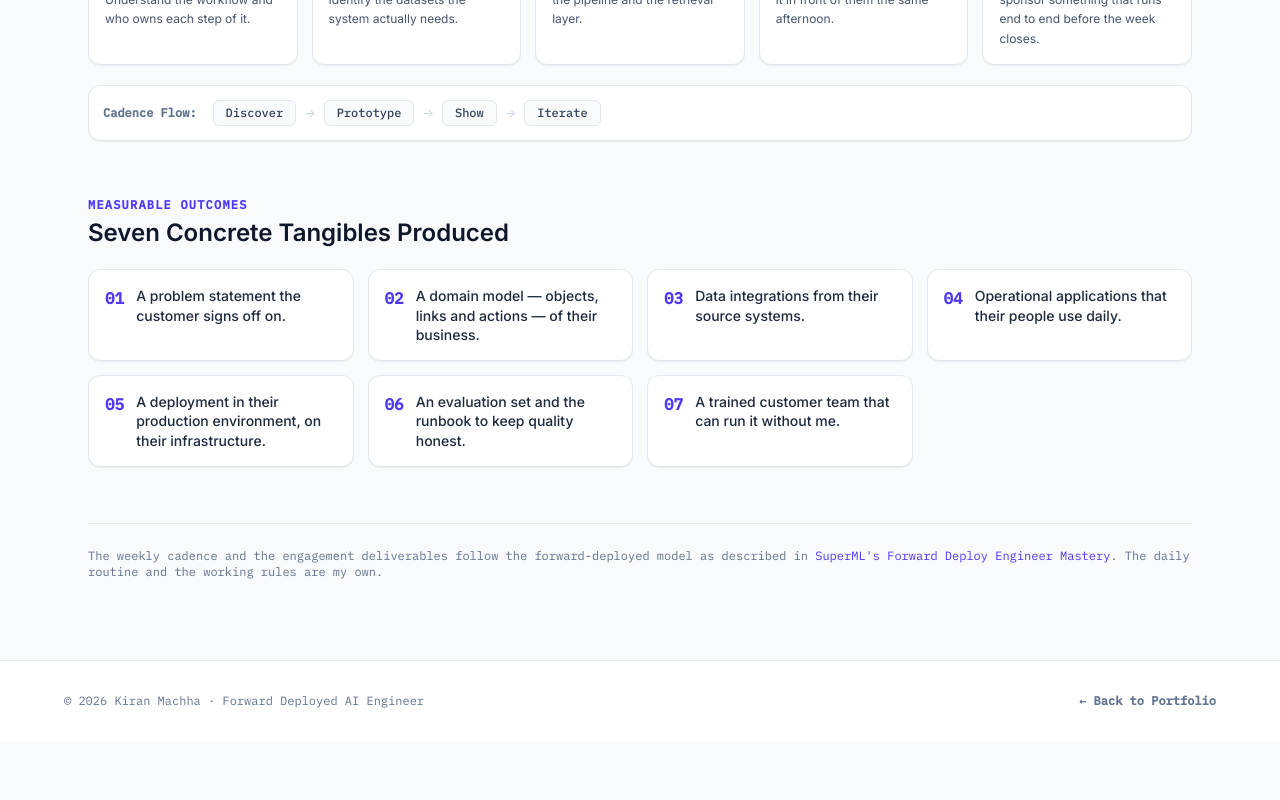
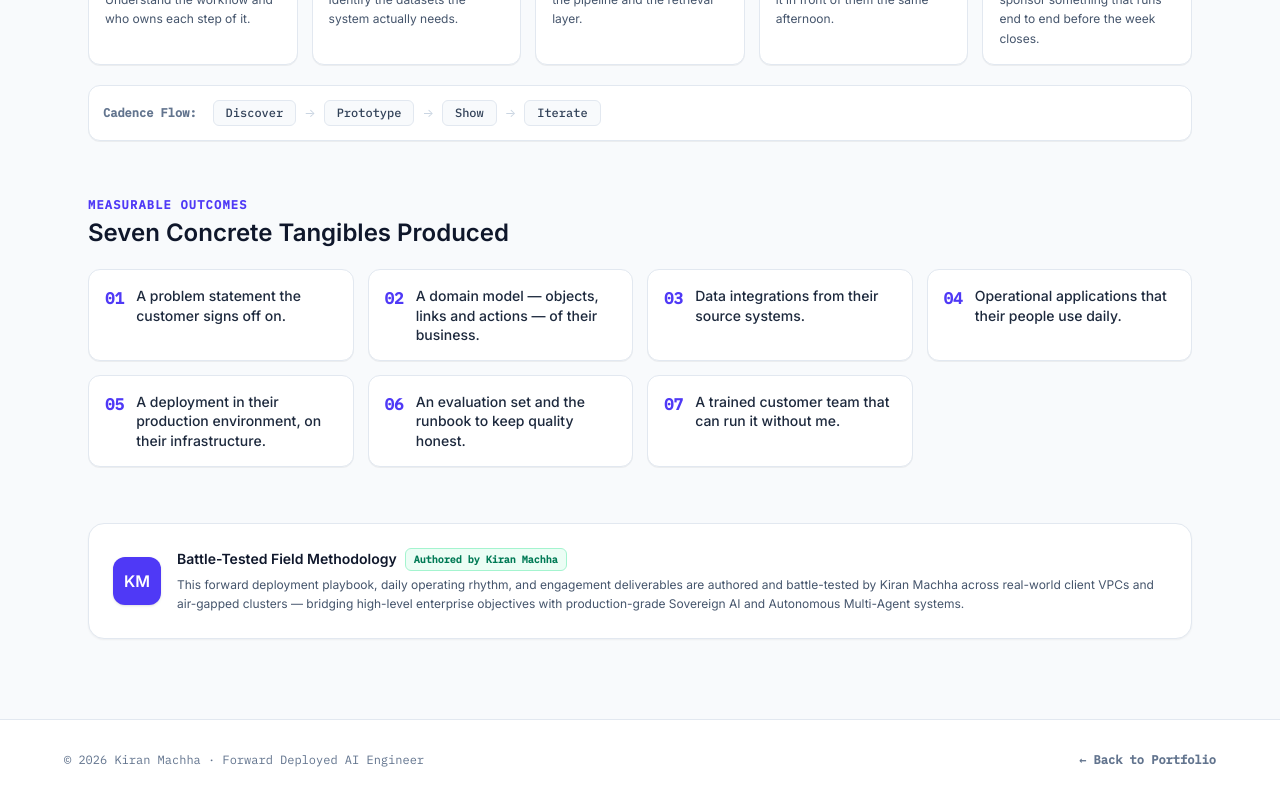
Before and after one commit to machhakiran/machhakiran.io, a Next.js app: page /fde in a window 1280 px wide. Shown: the part 1643-2443 px from the top of the page. Before the commit the page ends 2384 px from the top, so only its background shows below. Built offline with nearby package versions, Linux system fonts and the light colour scheme.

Commit message:
feat(fde): replace third-party reference with Kiran Machha battle-tested methodology note

```diff
--- a/app/fde/page.tsx
+++ b/app/fde/page.tsx
@@ -198,21 +198,25 @@ export default function FdePage() {
           </div>
         </Reveal>
 
-        {/* Reference Attribution */}
-        {fdeSourceNote && (
-          <div className="text-xs font-mono text-slate-500 border-t border-slate-200 pt-6">
-            <span>{fdeSourceNote.text} </span>
-            <a
-              href={fdeSourceNote.link}
-              target="_blank"
-              rel="noreferrer"
-              className="text-indigo-600 underline hover:text-indigo-800"
-            >
-              {fdeSourceNote.linkText}
-            </a>
-            . <span>{fdeSourceNote.suffix}</span>
+        {/* Author Methodology Sign-Off Card */}
+        <Reveal delay={500}>
+          <div className="p-6 rounded-2xl bg-white border border-slate-200 shadow-xs flex flex-col sm:flex-row items-start sm:items-center gap-4 mt-6">
+            <div className="w-12 h-12 rounded-xl bg-indigo-600 flex items-center justify-center font-bold text-white text-base shadow-sm shrink-0">
+              KM
+            </div>
+            <div className="space-y-1">
+              <div className="flex flex-wrap items-center gap-2">
+                <h3 className="font-bold text-sm text-slate-900">Battle-Tested Field Methodology</h3>
+                <span className="px-2 py-0.5 text-[10px] font-mono font-bold rounded-md bg-emerald-50 text-emerald-700 border border-emerald-200">
+                  Authored by Kiran Machha
+                </span>
+              </div>
+              <p className="text-xs text-slate-600 leading-relaxed font-normal">
+                {fdeSourceNote.text}
+              </p>
+            </div>
           </div>
-        )}
+        </Reveal>
       </main>
 
       {/* ===== FOOTER ===== */}
--- a/fde.html
+++ b/fde.html
@@ -238,9 +238,7 @@
     </ol>
 
     <p class="source-note" style="margin-top:28px">
-      The weekly cadence and the engagement deliverables follow the forward-deployed model as
-      described in <a href="https://superml.org/courses/forward-deploy-engineer-mastery/fde-what-is-an-fde" target="_blank" rel="noopener">SuperML's Forward Deploy Engineer Mastery</a>.
-      The daily routine and the working rules are my own.
+      This forward deployment playbook, daily operating rhythm, and engagement deliverables are authored and battle-tested by Kiran Machha across real-world enterprise environments and private customer infrastructure.
     </p>
   </section>
 
--- a/lib/data/fde.ts
+++ b/lib/data/fde.ts
@@ -144,8 +144,7 @@ export const deliverables: Deliverable[] = [
 ];
 
 export const fdeSourceNote = {
-  text: 'The weekly cadence and the engagement deliverables follow the forward-deployed model as described in',
-  link: 'https://superml.org/courses/forward-deploy-engineer-mastery/fde-what-is-an-fde',
-  linkText: "SuperML's Forward Deploy Engineer Mastery",
-  suffix: 'The daily routine and the working rules are my own.',
+  text: 'This forward deployment playbook, daily operating rhythm, and engagement deliverables are authored and battle-tested by Kiran Machha across real-world client VPCs and air-gapped clusters — bridging high-level enterprise objectives with production-grade Sovereign AI and Autonomous Multi-Agent systems.',
+  author: 'Kiran Machha',
+  role: 'Forward Deployed AI Engineer & Technical Lead',
 };
```
Also changed, not shown: 1 other file (tests, documents, lock files or other folders).
